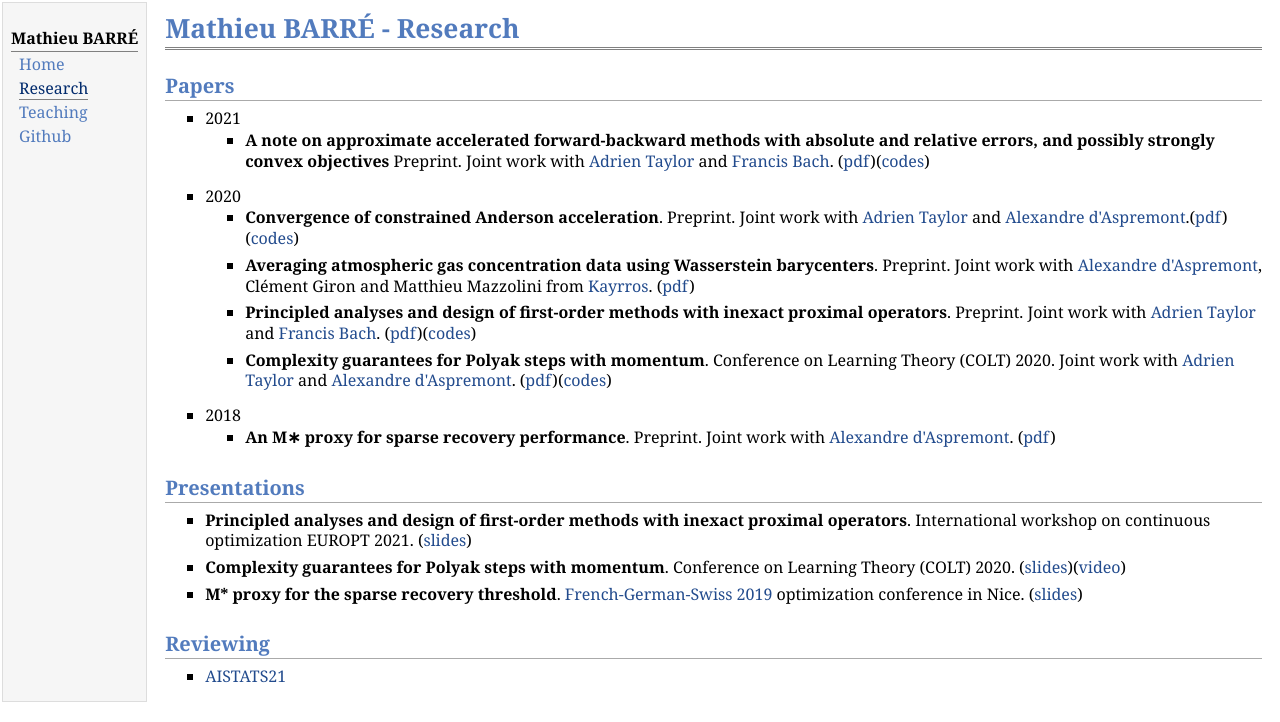
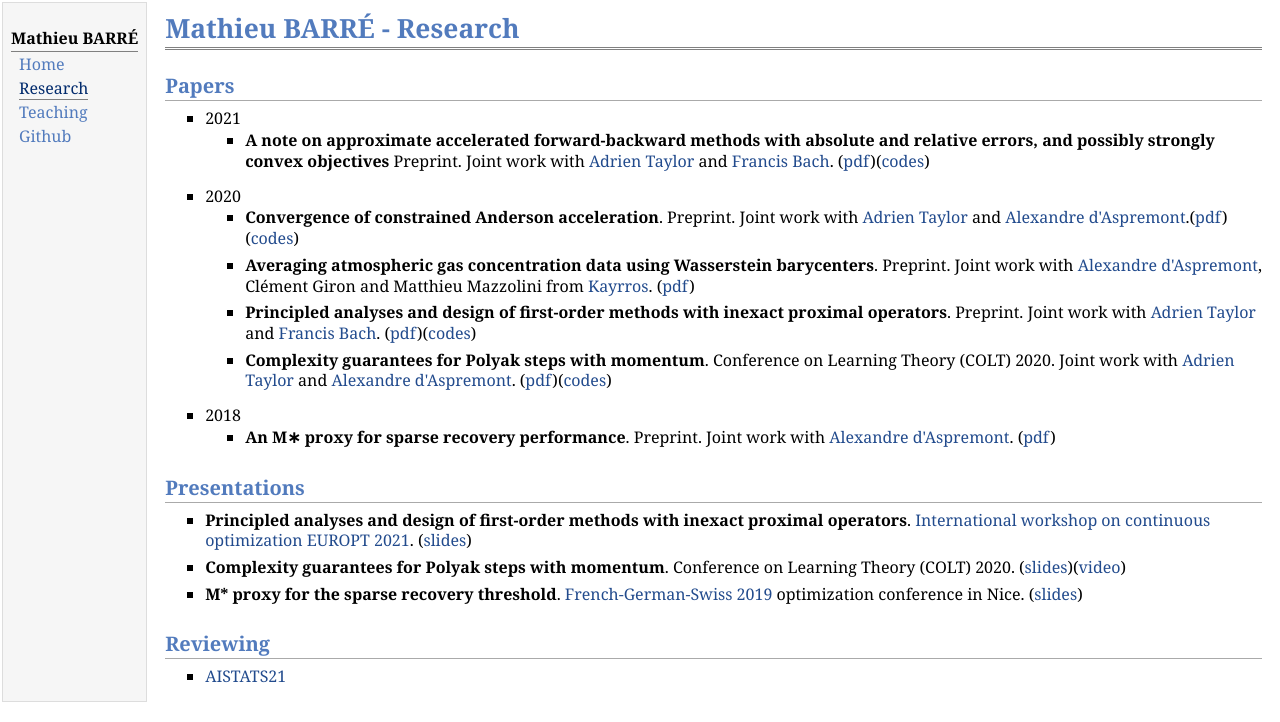
Before and after one commit to mathbarre/mathbarre.github.io, a plain HTML site: page research.html in a window 1280 px wide. Drawn offline with Linux system fonts and the light colour scheme.

Commit message:
Add-europt-link

```diff
--- a/research.html
+++ b/research.html
@@ -57,7 +57,7 @@
 </ul>
 <h2>Presentations</h2>
 <ul>
-<li><p><b>Principled analyses and design of first-order methods with inexact proximal operators</b>. International workshop on continuous optimization EUROPT 2021. (<a href="./pres/europt21.pdf">slides</a>)</p>
+<li><p><b>Principled analyses and design of first-order methods with inexact proximal operators</b>. <a href="https://europt2021.recherche.enac.fr/">International workshop on continuous optimization EUROPT 2021</a>. (<a href="./pres/europt21.pdf">slides</a>)</p>
 </li>
 <li><p><b>Complexity guarantees for Polyak steps with momentum</b>. Conference on Learning Theory (COLT) 2020. (<a href="./pres/long_colt20.pdf">slides</a>)(<a href="http://learningtheory.org/colt2020/virtual/papers/paper_145.html">video</a>)</p>
 </li>
```
Also changed, not shown: 1 other file.
